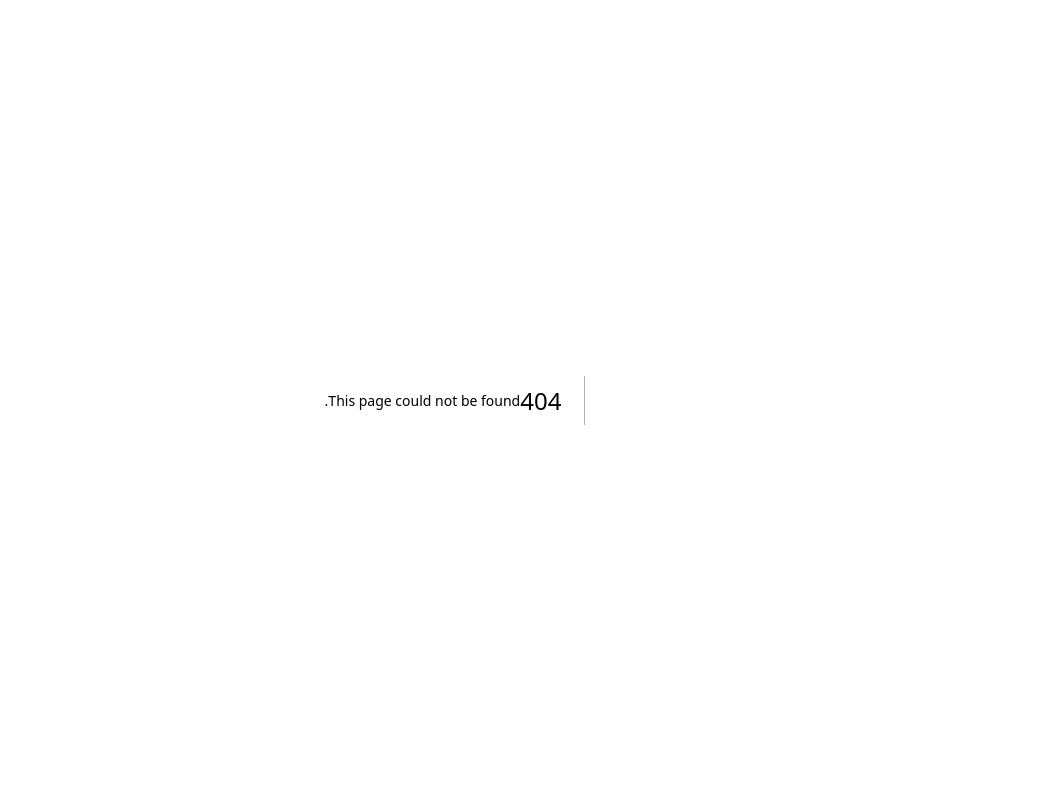
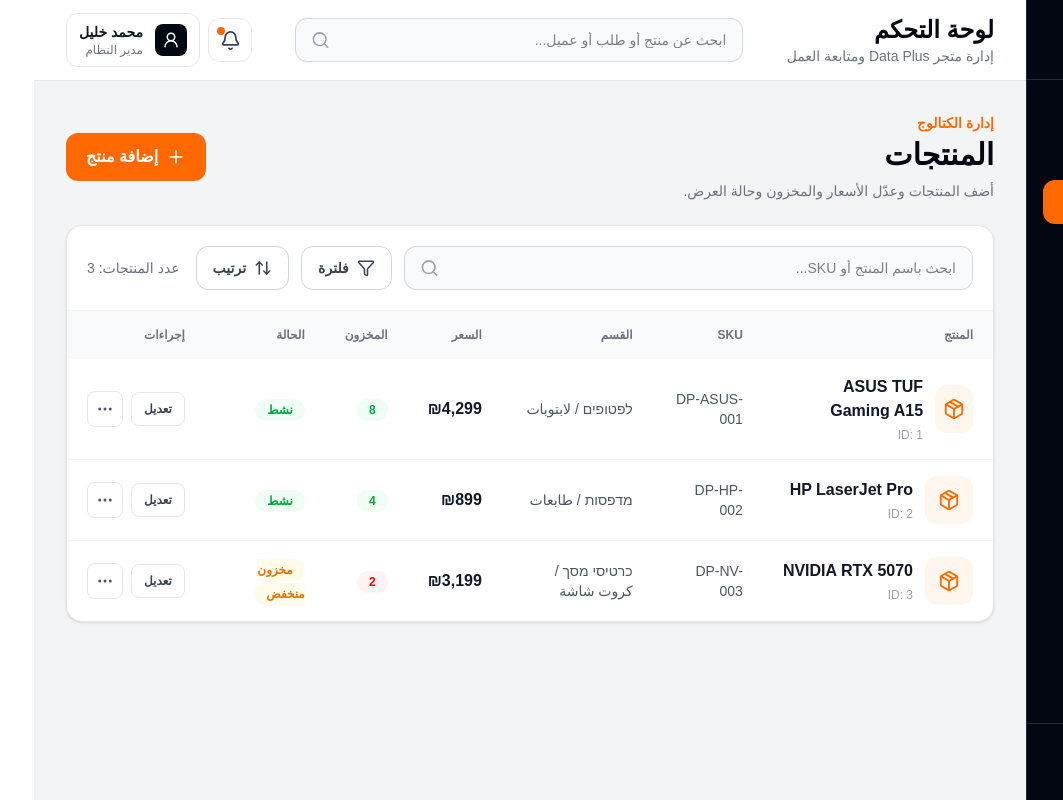
Before and after one commit to dataplus05/data-plus-store, a Next.js app: page /admin/products in a window 1280 px wide. Before the commit this address had no page. Shown: the whole page, without its empty margins (217-1280 px from the left). Built offline with nearby package versions, Linux system fonts and the light colour scheme.

Commit message:
Add admin products management page

```diff
--- /dev/null
+++ b/app/admin/products/page.tsx
@@ -0,0 +1,224 @@
+import Link from "next/link";
+import {
+  ArrowUpDown,
+  Filter,
+  MoreHorizontal,
+  Package,
+  Plus,
+  Search,
+} from "lucide-react";
+
+const products = [
+  {
+    id: "1",
+    name: "ASUS TUF Gaming A15",
+    sku: "DP-ASUS-001",
+    category: "לפטופים / لابتوبات",
+    price: "₪4,299",
+    stock: 8,
+    status: "نشط",
+  },
+  {
+    id: "2",
+    name: "HP LaserJet Pro",
+    sku: "DP-HP-002",
+    category: "מדפסות / طابعات",
+    price: "₪899",
+    stock: 4,
+    status: "نشط",
+  },
+  {
+    id: "3",
+    name: "NVIDIA RTX 5070",
+    sku: "DP-NV-003",
+    category: "כרטיסי מסך / كروت شاشة",
+    price: "₪3,199",
+    stock: 2,
+    status: "مخزون منخفض",
+  },
+];
+
+export default function AdminProductsPage() {
+  return (
+    <div className="space-y-6">
+      <section className="flex flex-col gap-4 sm:flex-row sm:items-center sm:justify-between">
+        <div>
+          <p className="text-sm font-bold text-orange-500">
+            إدارة الكتالوج
+          </p>
+
+          <h1 className="mt-1 text-3xl font-black text-gray-950">
+            المنتجات
+          </h1>
+
+          <p className="mt-2 text-sm text-gray-500">
+            أضف المنتجات وعدّل الأسعار والمخزون وحالة العرض.
+          </p>
+        </div>
+
+        <Link
+          href="/admin/products/new"
+          className="inline-flex items-center justify-center gap-2 rounded-xl bg-orange-500 px-5 py-3 font-bold text-white transition hover:bg-orange-600"
+        >
+          <Plus size={20} />
+          إضافة منتج
+        </Link>
+      </section>
+
+      <section className="rounded-2xl border border-gray-200 bg-white shadow-sm">
+        <div className="flex flex-col gap-4 border-b border-gray-100 p-5 lg:flex-row lg:items-center lg:justify-between">
+          <div className="flex flex-1 flex-col gap-3 sm:flex-row">
+            <label className="relative block flex-1">
+              <span className="sr-only">البحث في المنتجات</span>
+
+              <input
+                type="search"
+                placeholder="ابحث باسم المنتج أو SKU..."
+                className="h-11 w-full rounded-xl border border-gray-300 bg-gray-50 px-4 pe-11 text-sm outline-none transition focus:border-orange-400 focus:bg-white focus:ring-4 focus:ring-orange-100"
+              />
+
+              <Search
+                size={19}
+                className="pointer-events-none absolute end-4 top-1/2 -translate-y-1/2 text-gray-400"
+              />
+            </label>
+
+            <button
+              type="button"
+              className="inline-flex h-11 items-center justify-center gap-2 rounded-xl border border-gray-300 px-4 text-sm font-bold text-gray-700 transition hover:border-orange-300 hover:bg-orange-50 hover:text-orange-600"
+            >
+              <Filter size={18} />
+              فلترة
+            </button>
+
+            <button
+              type="button"
+              className="inline-flex h-11 items-center justify-center gap-2 rounded-xl border border-gray-300 px-4 text-sm font-bold text-gray-700 transition hover:border-orange-300 hover:bg-orange-50 hover:text-orange-600"
+            >
+              <ArrowUpDown size={18} />
+              ترتيب
+            </button>
+          </div>
+
+          <p className="text-sm text-gray-500">
+            عدد المنتجات: {products.length}
+          </p>
+        </div>
+
+        <div className="overflow-x-auto">
+          <table className="w-full min-w-[900px] text-right">
+            <thead className="bg-gray-50 text-xs font-bold text-gray-500">
+              <tr>
+                <th className="px-5 py-4">المنتج</th>
+                <th className="px-5 py-4">SKU</th>
+                <th className="px-5 py-4">القسم</th>
+                <th className="px-5 py-4">السعر</th>
+                <th className="px-5 py-4">المخزون</th>
+                <th className="px-5 py-4">الحالة</th>
+                <th className="px-5 py-4">إجراءات</th>
+              </tr>
+            </thead>
+
+            <tbody className="divide-y divide-gray-100">
+              {products.map((product) => (
+                <tr
+                  key={product.id}
+                  className="transition hover:bg-gray-50"
+                >
+                  <td className="px-5 py-4">
+                    <div className="flex items-center gap-3">
+                      <div className="flex h-12 w-12 items-center justify-center rounded-xl bg-orange-50 text-orange-500">
+                        <Package size={22} />
+                      </div>
+
+                      <div>
+                        <p className="font-bold text-gray-900">
+                          {product.name}
+                        </p>
+
+                        <p className="mt-1 text-xs text-gray-400">
+                          ID: {product.id}
+                        </p>
+                      </div>
+                    </div>
+                  </td>
+
+                  <td className="px-5 py-4 text-sm text-gray-600">
+                    {product.sku}
+                  </td>
+
+                  <td className="px-5 py-4 text-sm text-gray-600">
+                    {product.category}
+                  </td>
+
+                  <td className="px-5 py-4 font-bold text-gray-900">
+                    {product.price}
+                  </td>
+
+                  <td className="px-5 py-4">
+                    <span
+                      className={
+                        product.stock <= 2
+                          ? "rounded-full bg-red-50 px-3 py-1 text-xs font-bold text-red-600"
+                          : "rounded-full bg-green-50 px-3 py-1 text-xs font-bold text-green-600"
+                      }
+                    >
+                      {product.stock}
+                    </span>
+                  </td>
+
+                  <td className="px-5 py-4">
+                    <span
+                      className={
+                        product.status === "نشط"
+                          ? "rounded-full bg-green-50 px-3 py-1 text-xs font-bold text-green-600"
+                          : "rounded-full bg-amber-50 px-3 py-1 text-xs font-bold text-amber-600"
+                      }
+                    >
+                      {product.status}
+                    </span>
+                  </td>
+
+                  <td className="px-5 py-4">
+                    <div className="flex items-center gap-2">
+                      <Link
+                        href={`/admin/products/${product.id}/edit`}
+                        className="rounded-lg border border-gray-200 px-3 py-2 text-xs font-bold text-gray-700 transition hover:border-orange-300 hover:bg-orange-50 hover:text-orange-600"
+                      >
+                        تعديل
+                      </Link>
+
+                      <button
+                        type="button"
+                        aria-label="المزيد"
+                        className="flex h-9 w-9 items-center justify-center rounded-lg border border-gray-200 text-gray-600 transition hover:border-orange-300 hover:bg-orange-50 hover:text-orange-600"
+                      >
+                        <MoreHorizontal size={18} />
+                      </button>
+                    </div>
+                  </td>
+                </tr>
+              ))}
+            </tbody>
+          </table>
+        </div>
+
+        {products.length === 0 && (
+          <div className="flex min-h-72 flex-col items-center justify-center p-8 text-center">
+            <div className="flex h-16 w-16 items-center justify-center rounded-2xl bg-orange-50 text-orange-500">
+              <Package size={30} />
+            </div>
+
+            <h2 className="mt-5 text-lg font-black text-gray-900">
+              لا توجد منتجات
+            </h2>
+
+            <p className="mt-2 text-sm text-gray-500">
+              أضف أول منتج إلى متجر Data Plus.
+            </p>
+          </div>
+        )}
+      </section>
+    </div>
+  );
+}
```
